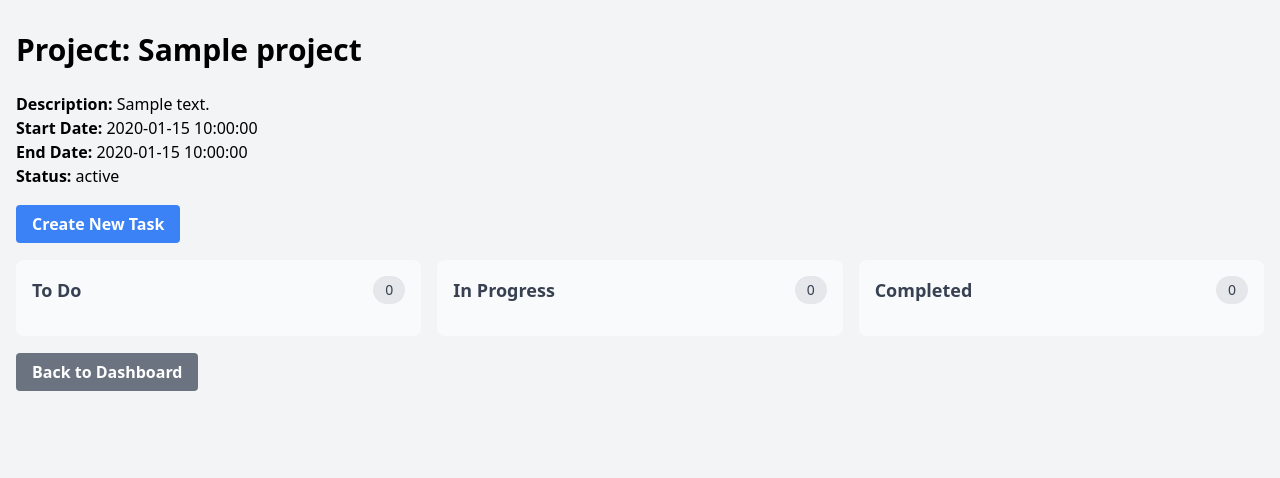
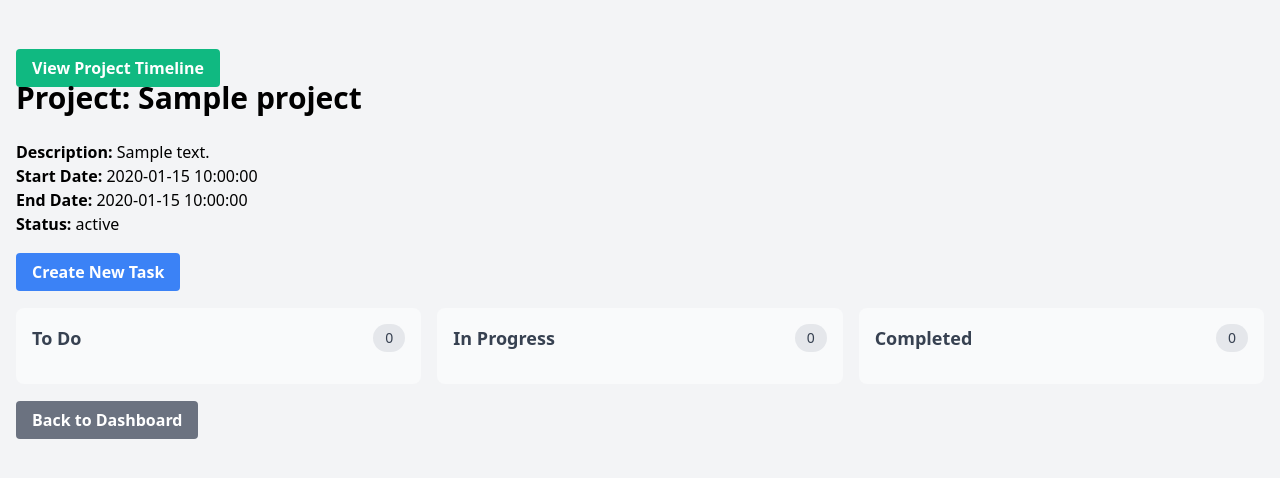
Before and after one commit to Youcode-Classe-E-2024-2025/oumaima_aitsaid_project, a PHP site: template views/project_details.php in a window 1280 px wide. Shown: the top 478 px of the page. Run offline with PHP 8.4, Linux system fonts and the light colour scheme; the template is opened without the code that fills it: most values are stand-ins (such as "Sample title", 1, 10 or a date in 2020).

Commit message:
add lien pour view project time line in details_project

```diff
--- a/views/project_details.php
+++ b/views/project_details.php
@@ -8,6 +8,13 @@
 </head>
 <body class="bg-gray-100">
     <div class="container mx-auto px-4 py-8">
+
+    <div class="mt-6">
+        <a href="index.php?action=view_timeline&project_id=<?php echo $project['id']; ?>" class="bg-green-500 hover:bg-green-700 text-white font-bold py-2 px-4 rounded">
+            View Project Timeline
+        </a>
+    </div>
+
         <h1 class="text-3xl font-bold mb-6">Project: <?php echo htmlspecialchars($project['name']); ?></h1>
         <div class="mb-6">
             <p><strong>Description:</strong> <?php echo htmlspecialchars($project['description']); ?></p>
```
